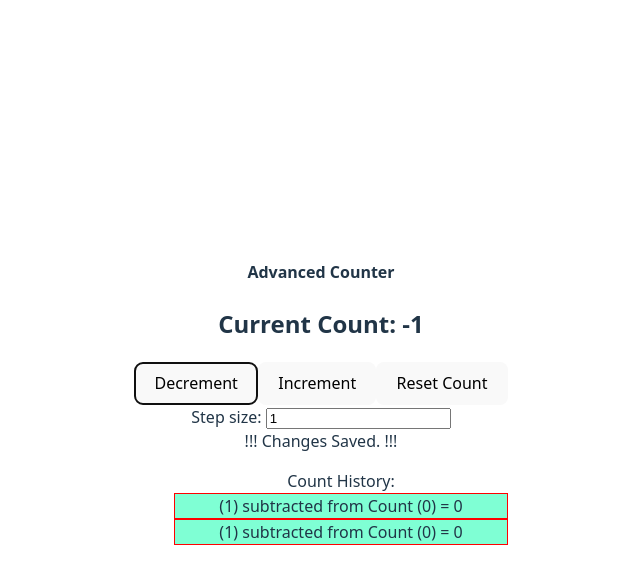
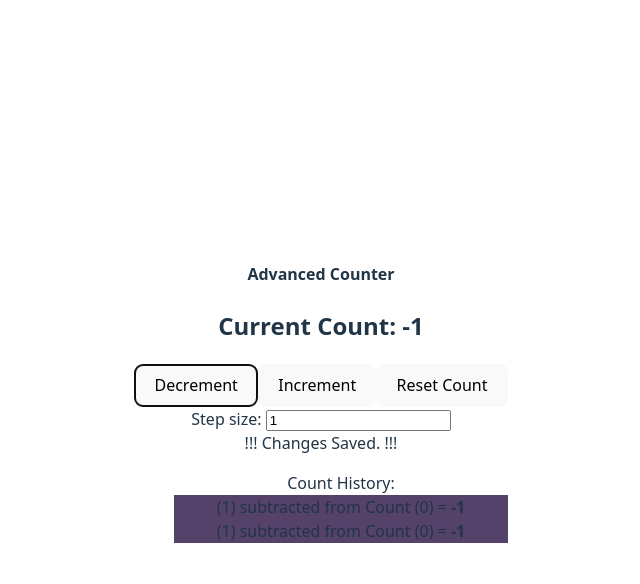
Before and after one commit to jfisherd/react-counter, a React (Vite) app: page / in a window 1280 px wide. Both pictures are taken after a click on the button "Decrement". Shown: the top 584 px of the page, without its empty margins (319-959 px from the left). Built offline with nearby package versions, Linux system fonts and the light colour scheme.

Commit message:
styling improvement

```diff
--- a/src/App.css
+++ b/src/App.css
@@ -10,16 +10,16 @@
   justify-content: center;
 }
 
+
+
 li {
   list-style: none;
 }
 
-.decrementRecord {
-  border: 1px solid red;
-  background-color: aquamarine;
+.decrementRecord { /* Colors generated and selected from coolors.co */
+  background-color: #54426B;
 }
 
-.incrementRecord {
-  border: 1px solid green; /* I hope you aren't colorblind because I use red and green for testing all the time sometimes. */
-  background-color: orange;
+.incrementRecord { /* Colors generated and selected from coolors.co */
+  background-color: #623CEA;
 }
--- a/src/components/AdvancedCounter.tsx
+++ b/src/components/AdvancedCounter.tsx
@@ -8,45 +8,41 @@ export const AdvancedCounter: React.FC = (): ReactNode => {
     // UUID key for initial count history message generated with UUID V7 on https://www.uuidgenerator.net/
     const [countHistory, setCountHistory] = useState<ReactNode[]>([<li key={'019b2503-007d-74f3-a6f4-c19b6a898321'}>Count History:</li>])
 
-
-    // countHistory.map((countInstance) => <li>{countInstance}</li>)
+    // countHistory.map((countInstance) => <li>{countInstance}</li>) // Keep around for reference. -JF 12/16/2025
 
     const handleDecrement = () => {
-        let prevCountToBePassed = 0
+        setCountHistory((prevCountHistory) => {
+            prevCountHistory.push(<li className="decrementRecord">({stepValue}) subtracted from Count ({count}) = <strong>{count-stepValue}</strong></li>); // keys not needed? Render OK. Console only noted keyless <li> elements on one occassion. JF 12/15/2025
+            return prevCountHistory
+        })
         setCount((prevCount) => {
-            prevCountToBePassed = prevCount
             return prevCount - stepValue
-        })
-        setCountHistory((prevCountHistory) => {
-            prevCountHistory.push(<li className="decrementRecord">({stepValue}) subtracted from Count ({prevCountToBePassed}) = {count}</li>); // keys not needed? Render OK. Console only noted keyless <li> elements on one occassion. JF 12/15/2025
-            return prevCountHistory
         })
     }
 
     const handleIncrement = () => {
-        let prevCountToBePassed = 0
+        setCountHistory((prevCountHistory) => {
+            prevCountHistory.push(<li className="incrementRecord">({stepValue}) added to Count ({count}) = <strong>{count+stepValue}</strong></li>); // .push modifies an array then returns the length of the new array.
+            return prevCountHistory // The array must be returned, not the array length returned by .push()
+        })
         setCount((prevCount) => {
-            prevCountToBePassed = prevCount
             return prevCount + stepValue
         })
 
-        setCountHistory((prevCountHistory) => {
-            prevCountHistory.push(<li className="incrementRecord">({stepValue}) added to Count ({prevCountToBePassed}) = {count}</li>); // .push modifies an array then returns the length of the new array.
-            return prevCountHistory // The array must returned, not the array length
-        })
+
     }
 
     const handleStepValueChange = () => {
         setStepValue(Number(document.getElementById('stepInput').value)) // This somehow works despite the errors
-        {/* Number() required, type guards do not change input string to a number */ }
+        {/* Number() required, type guards do not change input string to a number? */ }
     }
 
     const handleReset = () => { // Clear count history and reset count to 0
         setCount(0)
-        setCountHistory([<li key={'019b2503-007d-74f3-a6f4-c19b6a898321'}>Reset button clicked</li>])
+        setCountHistory([<li key={'019b2503-007d-74f3-a6f4-c19b6a898321'}>Count History:</li>])
     }
 
-    //
+    // FIX THE CSS COLORS TO NOT BE PAINFUL
 
 
     return (
@@ -60,7 +56,7 @@ export const AdvancedCounter: React.FC = (): ReactNode => {
                 <button onClick={handleIncrement}>
                     Increment
                 </button>
-                <button onClick={handleReset}>
+                <button id='buttonReset' onClick={handleReset}>
                     Reset Count
                 </button> {/* set current count to 0 */}
             </div>
--- a/src/components/NonsenseIgnoreMe.tsx
+++ b/src/components/NonsenseIgnoreMe.tsx
@@ -1,6 +1,6 @@
 
 
-////////////////////////////////////////////////////////////////////////
+//////////////////////////////////////////////////////////////////////// JF 12/15/2025
 /*  This file is used for testing elements. Keep for future testing   */
 ////////////////////////////////////////////////////////////////////////
 
@@ -14,6 +14,7 @@ const handleIteration = () => {
     // setCount(APPLY CUSTOM FUNCTION FROM INPUT DOM OBJECT)
 }
 
+// useReducer()
 
 <>
     <h4>Advanced Premium++ Gold Member VIP Honorary VP Counter</h4>
```
